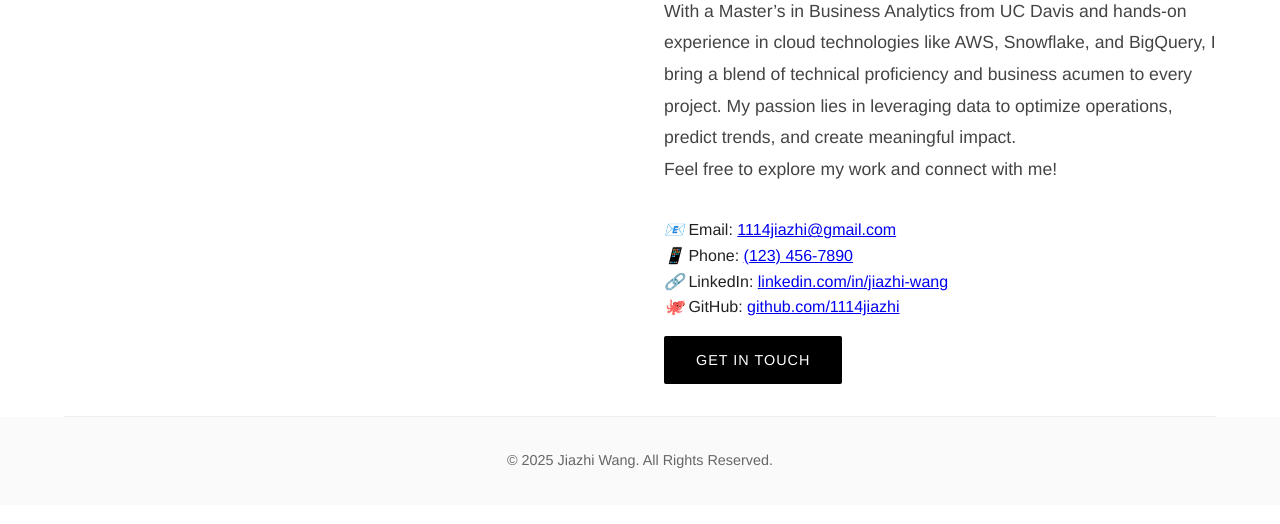
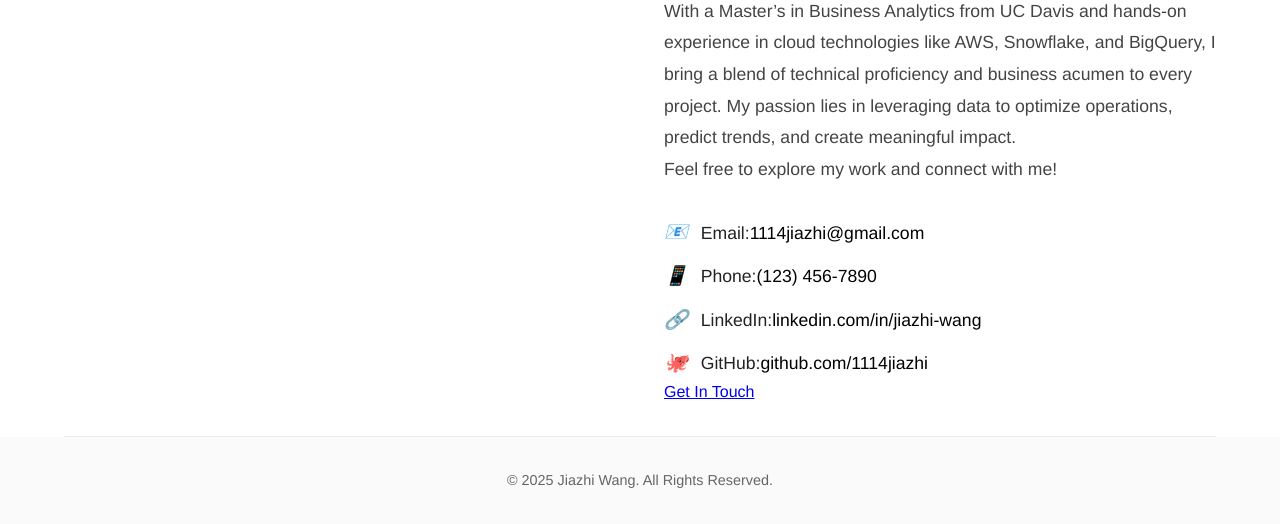
Before and after one commit to 1114jiazhi/portfolio, a plain HTML site: page index.html in a window 1280 px wide. Shown: the part 601-1125 px from the top of the page. Drawn offline with Linux system fonts and the light colour scheme.

Commit message:
Update index.html

```diff
--- a/index.html
+++ b/index.html
@@ -140,34 +140,47 @@
             transform: translateY(-3px);
         }
 
-        /* Call to Action Button */
-        .cta-button {
-            display: inline-block;
-            background: #000;
-            color: #fff;
-            padding: 0.8rem 2rem;
-            border-radius: 2px;
-            text-decoration: none;
-            font-weight: 500;
-            letter-spacing: 1px;
-            text-transform: uppercase;
-            font-size: 0.9rem;
-            transition: all 0.3s ease;
-            margin-top: 1rem;
-        }
-
-        .cta-button:hover {
-            background: #333;
-            transform: translateY(-2px);
-            box-shadow: 0 5px 15px rgba(0,0,0,0.1);
-        }
 
         /* Sections - For Other Pages */
         section {
             padding: 5rem 0;
             border-bottom: 1px solid #eee;
         }
+        /* Contact Info Styles */
+        .contact-info {
+            margin-top: 2rem;
+            display: flex;
+            flex-direction: column;
+            gap: 0.8rem;
+        }
 
+        .contact-item {
+            display: flex;
+            align-items: center;
+            font-size: 1.1rem;
+        }
+
+        .contact-item i {
+            margin-right: 0.8rem;
+            font-size: 1.2rem;
+        }
+
+        .contact-item a {
+            color: #000;
+            text-decoration: none;
+            transition: color 0.3s ease;
+        }
+
+        .contact-item a:hover {
+            color: #555;
+            text-decoration: underline;
+        }
+
+@media (max-width: 900px) {
+    .contact-info {
+        align-items: center;
+    }
+}
         .section-title {
             font-size: 2rem;
             font-weight: 700;
```
